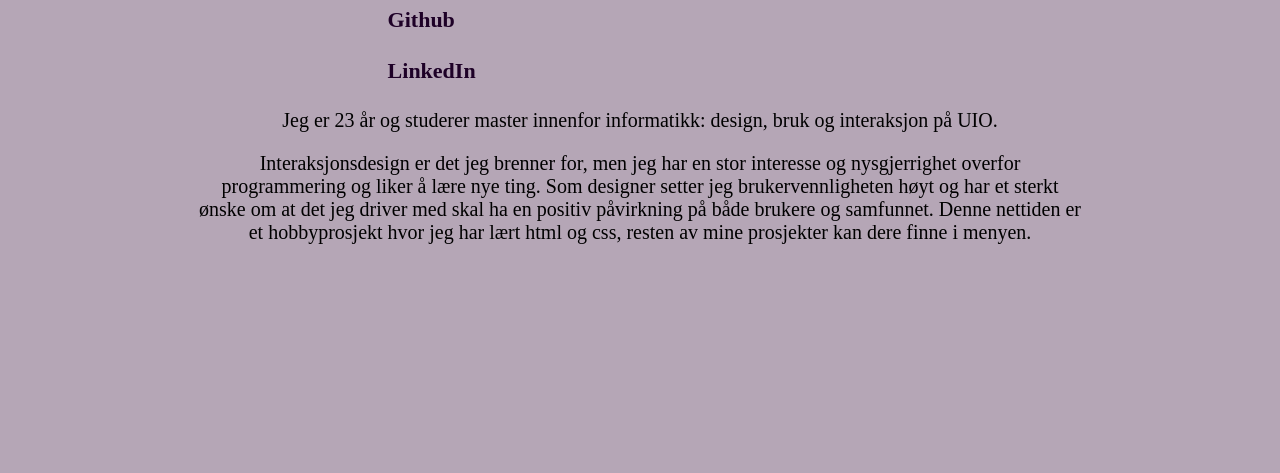
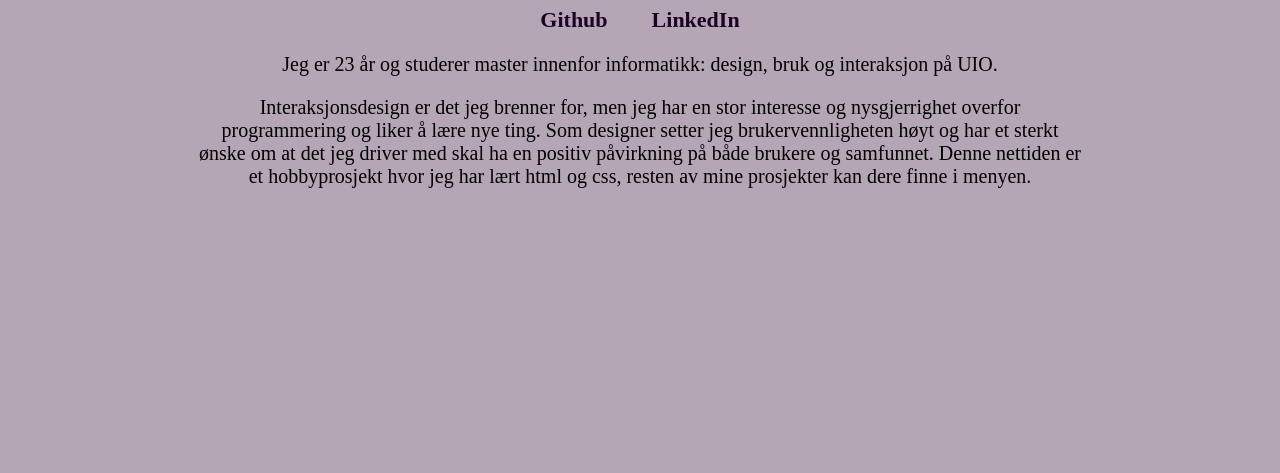
Before and after one commit to MartineWoldseth/MartineWoldseth.github.io, a plain HTML site: page index.html in a window 1280 px wide. Shown: the part 327-800 px from the top of the page. Drawn offline with Linux system fonts and the light colour scheme; a script that the page names is missing.

Commit message:
Working on links

```diff
--- a/pages/style.css
+++ b/pages/style.css
@@ -16,8 +16,7 @@ body {
 }
 
 .link {
-  width: 100px;
-  margin-left: 170px;
+  text-align: center;
 
 }
 
@@ -25,11 +24,12 @@ body {
   margin: 20px;
   padding-bottom: 5px;
   text-align: center;
-  display: block;
   text-decoration: none;
   font-size: 22px;
   color: rgb(30, 1, 39);
   font-weight: bold;
+  width: fit-content;
+
 }
 
 a:hover {
```
